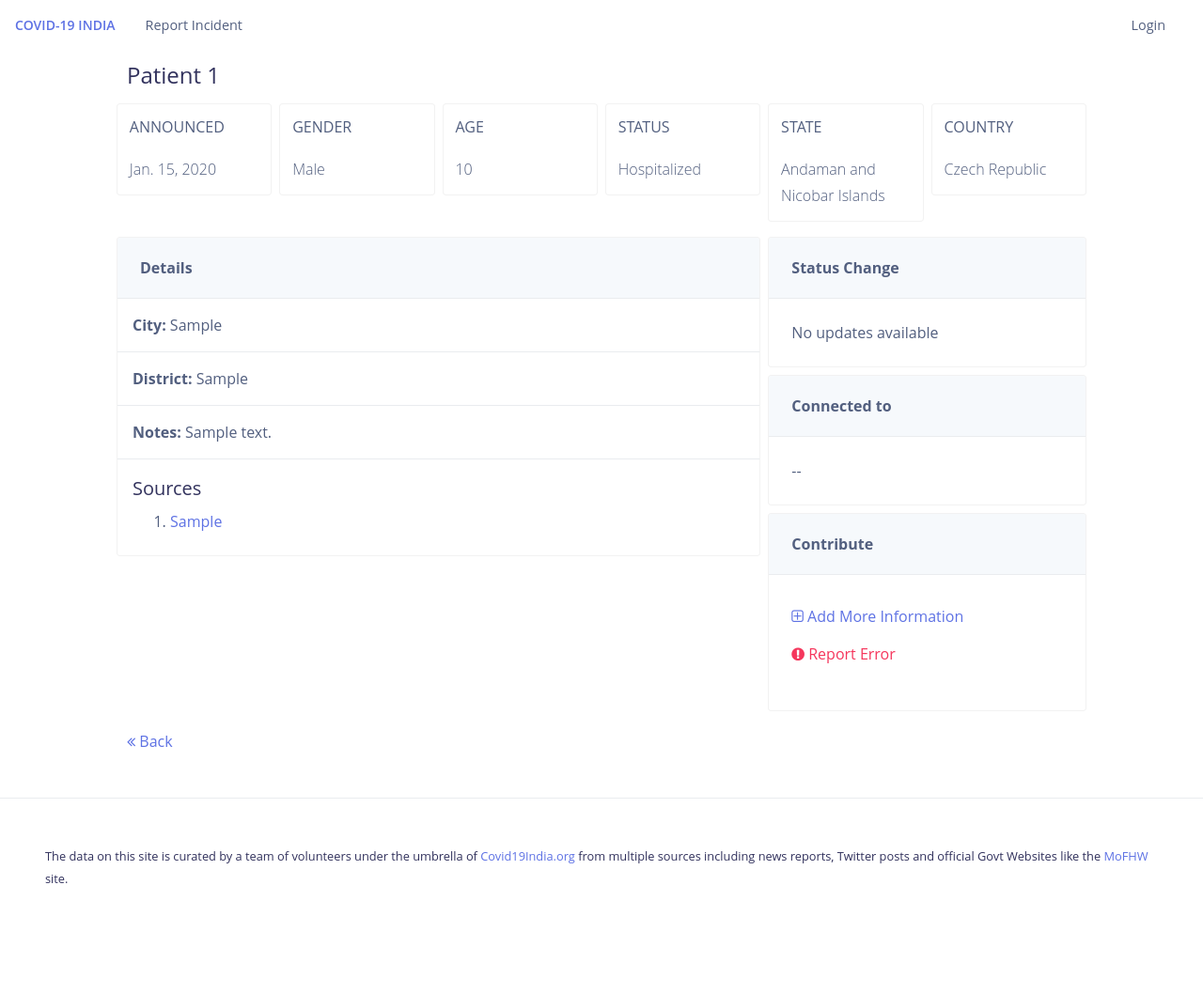
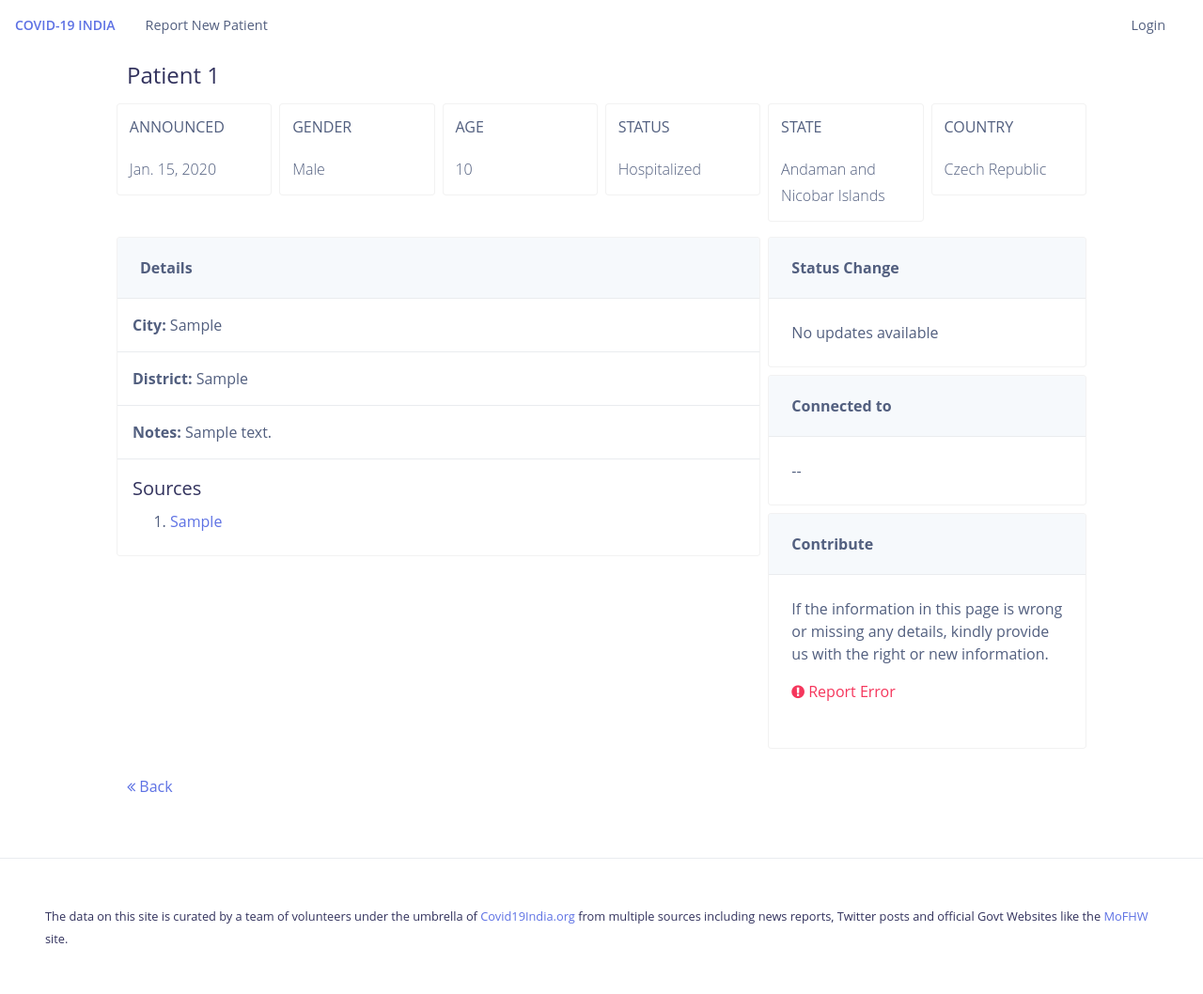
Before and after one commit to covid19india/CovidCrowd, a Django app: page /patient/1/ in a window 1280 px wide. Shown: the whole page at 94% size. Before the commit the page ends 940 px from the top, so only its background shows below. Run offline with Django 3.2, Linux system fonts and the light colour scheme; tables that the repository leaves empty hold one stand-in row (values such as "Sample post"); some libraries are stand-ins or nearby versions.

Commit message:
adds error reporting to the patient details page

```diff
--- a/patients/forms.py
+++ b/patients/forms.py
@@ -2,7 +2,7 @@ from django import forms
 from django.contrib.gis import forms as geoforms
 from crispy_forms.helper import FormHelper
 from crispy_forms.layout import Submit
-
+from django.urls import reverse
 
 from .models import Report, Patient, StatusUpdate
 
@@ -99,3 +99,32 @@ class FilterForm(forms.Form):
         self.helper.label_class = "col-md-2"
         self.helper.field_class = "col-md-10"
         self.helper.add_input(Submit("submit", "Apply Filters"))
+
+
+class ErrorReportForm(forms.Form):
+    patient_id = forms.IntegerField(widget=forms.HiddenInput())
+    errors = forms.MultipleChoiceField(
+        label="What details are wrong? (Use Ctrl+click to select multiple)",
+        choices=(
+            ("diagnosed_date", "Diagnosed Date"),
+            ("age", "Age"),
+            ("gender", "Gender"),
+            ("detected_city", "City"),
+            ("detected_district", "District"),
+            ("detected_state", "State"),
+            ("nationality", "Nationality"),
+            ("current_status", "Current Status of the Patient"),
+            ("status_change_date", "Date on which the patient status changed"),
+            ("current_location", "Current Location of the patient"),
+            ("others", "Any other information")
+        ),
+        widget=forms.SelectMultiple(attrs={"size": 10})
+    )
+    correction = forms.CharField(widget=forms.Textarea)
+
+    def __init__(self, *args, **kwargs):
+        super(ErrorReportForm, self).__init__(*args, **kwargs)
+
+        self.helper = FormHelper()
+        self.helper.add_input(Submit("submit", "Submit"))
+        self.helper.form_action = reverse("patients:report-error")
--- a/patients/models.py
+++ b/patients/models.py
@@ -151,3 +151,22 @@ class Patient(geomodels.Model):
                 point = p
                 break
         return point
+
+
+class ErrorReport(models.Model):
+    NEW = "N"
+    USED = "U"
+    DISCARDED = "D"
+
+    patient = models.ForeignKey("Patient", on_delete=models.CASCADE)
+    error_fields = models.TextField()
+    corrections = models.TextField()
+    status = models.CharField(
+        max_length=1,
+        choices=((NEW, "New"), (USED, "Used"), (DISCARDED, "Discarded")),
+        default=NEW
+    )
+    reported_on = models.DateTimeField(auto_now_add=True)
+
+    def __str__(self):
+        return f"ErrorReport #{self.id} for Patient {self.patient_id}"
--- a/patients/static/patients/css/app.css
+++ b/patients/static/patients/css/app.css
@@ -4,6 +4,10 @@
 
 .alert-error {
     background-color: #e00b36;
+}
+
+.alert-success {
+    background-color: #2bab2f;
 }
 
 th.orderable:after {
--- a/patients/templates/patients/_base.html
+++ b/patients/templates/patients/_base.html
@@ -49,7 +49,7 @@
         </div>
       </div>
       <div class="navbar-nav">
-        <a class="nav-item nav-link" href="{% url 'patients:report' %}">Report Incident</a>
+        <a class="nav-item nav-link" href="{% url 'patients:report' %}">Report New Patient</a>
       </div>
       <ul class="navbar-nav ml-auto">
         {% if user.is_authenticated %}
@@ -115,10 +115,13 @@
     </div>
   </footer>
 
+  {% block modal %}
+  {% endblock %}
+
     <!-- Optional JavaScript -->
     <!-- jQuery first, then Popper.js, then Bootstrap JS -->
     <script src="https://code.jquery.com/jquery-3.3.1.min.js"></script>
-  <script src="{% static 'patients/js/bootstrap.bundle.min.js' %}"></script>
+    <script src="{% static 'patients/js/bootstrap.bundle.min.js' %}"></script>
 
 
     {% block JS %}
--- a/patients/templates/patients/patient_detail.html
+++ b/patients/templates/patients/patient_detail.html
@@ -93,15 +93,17 @@
       <div class="card my-2">
         <div class="card-header"><strong>Contribute</strong></div>
         <div class="card-body">
-          <ul class="p-0" style="list-style: none;">
-            <li class="py-2">
+          If the information in this page is wrong or missing any details, kindly
+          provide us with the right or new information.
+          <ul class="mt-2 p-0" style="list-style: none;">
+            <!-- li class="py-2">
               <a href="" class="text-primary">
                 <i class="fa fa-plus-square-o"></i>
                 Add More Information
               </a>
-            </li>
+            </li -->
             <li class="py-2">
-              <a href="#" class="text-danger">
+              <a href="#" class="text-danger" data-toggle="modal" data-target="#report-modal" >
                 <i class="fa fa-exclamation-circle"></i>
                 Report Error
               </a>
@@ -113,8 +115,12 @@
     </div>
   </div>
 
-  <footer>
+  <div class="my-3">
     <a href="/"> <i class="fa fa-angle-double-left"></i> Back</a>
-  </footer>
+  </div>
   </div>
 {% endblock %}
+
+{% block modal %}
+  {% include "patients/report_error_modal.html" %}
+{% endblock %}
--- /dev/null
+++ b/patients/templates/patients/report_error_modal.html
@@ -0,0 +1,32 @@
+{% load crispy_forms_tags %}
+
+{% block content %}
+  <div id="report-modal" class="modal" tabindex="-1" role="dialog">
+    <div class="modal-dialog modal-lg" role="document">
+      <div class="modal-content">
+        <div class="modal-header bg-warning">
+          <h5 class="modal-title text-white">Report Error</h5>
+          <button type="button" class="close" data-dismiss="modal" aria-label="Close">
+            <span aria-hidden="true">&times;</span>
+          </button>
+        </div>
+        <div class="modal-body">
+          <p class="my-3">
+            Select the fields whose information is either missing or wrong and provide
+            the correct details in the text box below.
+          </p>
+          <p class="my-2">
+            <strong>
+            <i class="fa fa-info-circle"></i>
+            If possible, provide links to websites, images, or anything that will help
+            us validate this information.
+            </strong>
+          </p>
+          {% crispy form form.helper %}
+        </div>
+      </div>
+    </div>
+  </div>
+
+
+{% endblock %}
--- a/patients/urls.py
+++ b/patients/urls.py
@@ -16,4 +16,5 @@ urlpatterns = [
     path("report-invalid", views.mark_report_invalid, name="report-invalid"),
     path("report-queue", views.ReportQueue.as_view(), name="report-queue"),
     path("get_districts", views.get_statewise_districts, name="get_districts"),
+    path("report-error", views.report_error, name="report-error")
 ]
--- a/patients/views.py
+++ b/patients/views.py
@@ -11,8 +11,8 @@ from django_tables2.export.views import ExportMixin
 from django_filters.views import FilterView
 
 
-from .forms import ReportForm, PatientForm
-from .models import Report, Patient, STATES
+from .forms import ReportForm, PatientForm, ErrorReportForm
+from .models import Report, Patient, ErrorReport
 from .tables import ReportsTable, PatientsTable
 from .constants import STATE_WISE_DISTRICTS
 from .filters import ReportsTableFilter, PatientsTableFilter
@@ -38,6 +38,13 @@ class Index(SingleTableMixin, ExportMixin, FilterView):
 
 class PatientDetails(DetailView):
     model = Patient
+
+    def get_context_data(self, **kwargs):
+        # Call the base implementation first to get a context
+        context = super().get_context_data(**kwargs)
+        form = ErrorReportForm(initial={"patient_id": self.object.id})
+        context["form"] = form
+        return context
 
 
 def report(request):
@@ -132,9 +139,31 @@ def mark_report_invalid(request):
 
     return redirect("patients:report-queue")
 
+
 def get_statewise_districts(request):
     state = request.POST.get('state').lower()
     if STATE_WISE_DISTRICTS.get(state):
         return JsonResponse({'success': True, 'districts': STATE_WISE_DISTRICTS[state]})
     else:
         return JsonResponse({'success': False})
+
+
+def report_error(request):
+    if request.method == "POST":
+        form = ErrorReportForm(request.POST)
+        if form.is_valid():
+            patient_id = form.cleaned_data["patient_id"]
+            r = ErrorReport()
+            r.patient_id = patient_id
+            error_fields = form.cleaned_data["errors"]
+            r.error_fields = ",".join(error_fields)
+            r.corrections = form.cleaned_data["correction"]
+            r.save()
+
+            messages.success(
+                request,
+                "Thank you for your correction.  A volunteer from the team will "
+                "review the information and make necessary changes."
+            )
+            return redirect("patients:patient-details", patient_id)
+    return redirect("patients:index")
```
Also changed, not shown: patients/admin.py (+6 -1 lines), patients/migrations/0007_auto_20200322_1616.py (added), patients/migrations/0008_auto_20200322_1620.py (added).
